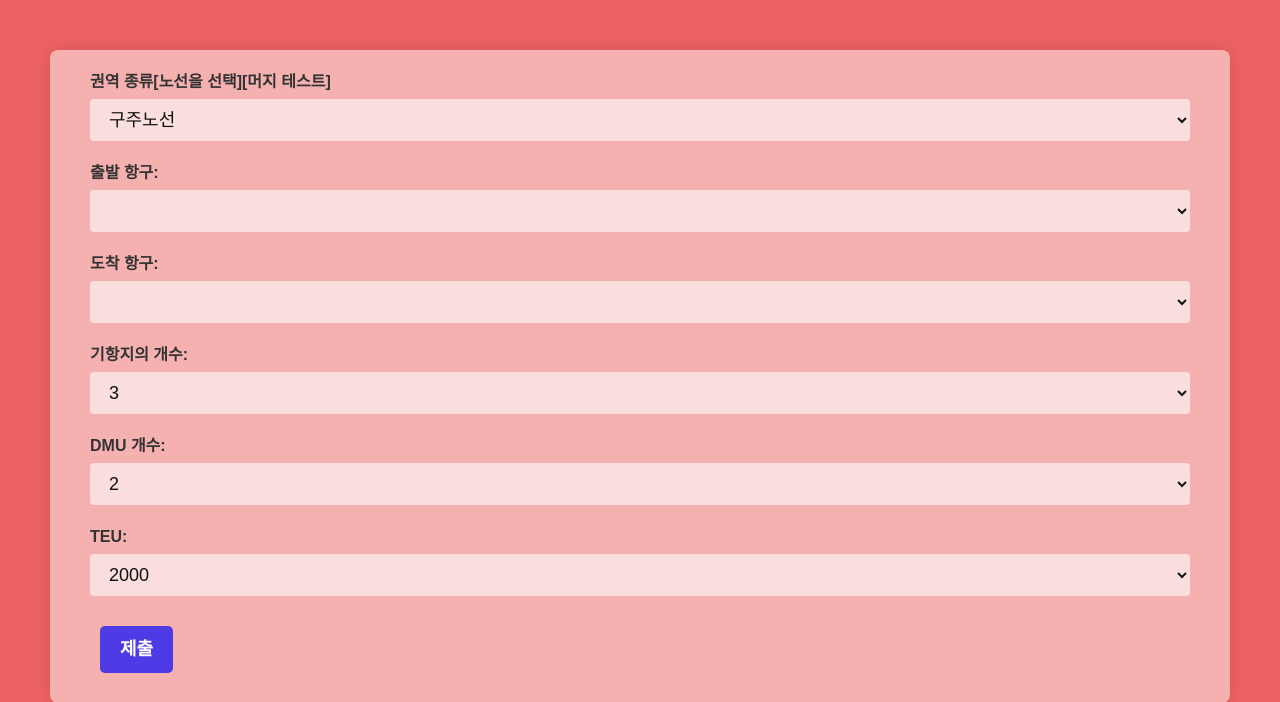
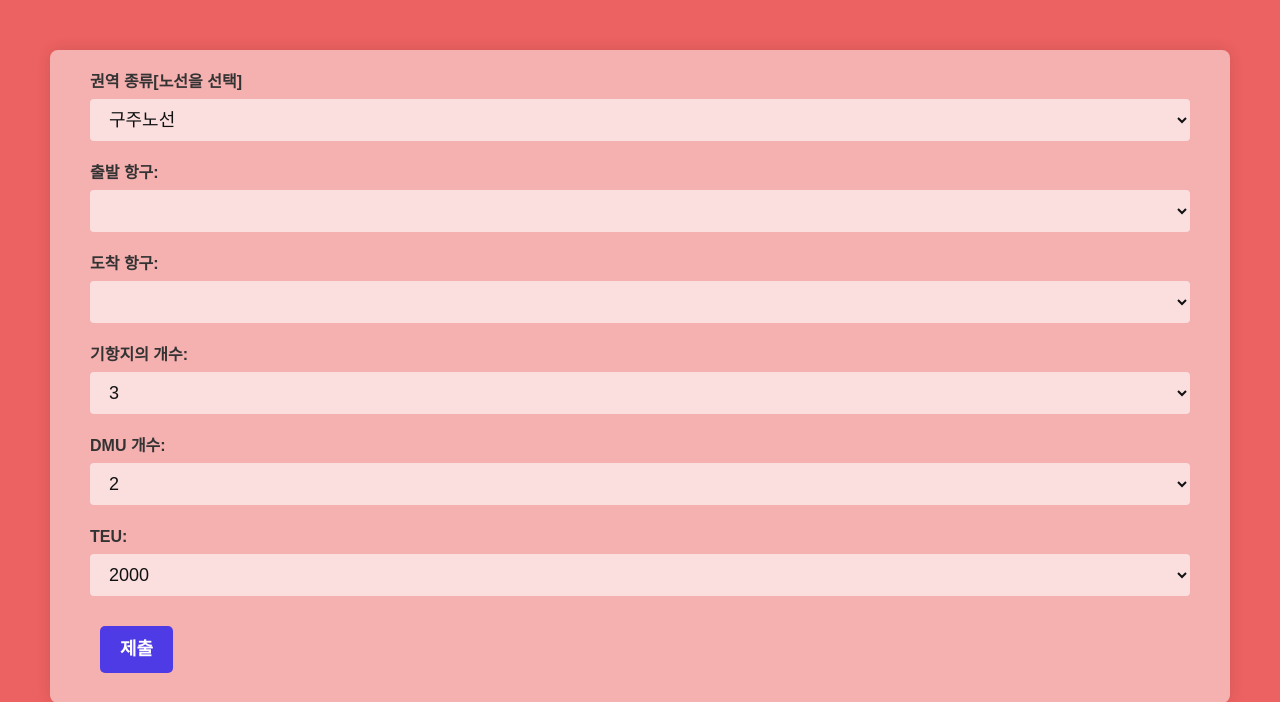
Before and after one commit to HaniumProject-LEU/ship_route_efficiency_analysis, a Node server app: page / in a window 1280 px wide. Shown: the top 702 px of the page. Run offline with Node 20, Linux system fonts and the light colour scheme; lists and menus that the app fills with data are empty.

Commit message:
CD 테스트 최종

```diff
--- a/public/views/page.ejs
+++ b/public/views/page.ejs
@@ -12,7 +12,7 @@
 <body>
     <form action="/chart_europe" method="GET" id="myForm">
         <div class="form-element">
-            <label for="region">권역 종류[노선을 선택][머지 테스트]</label>
+            <label for="region">권역 종류[노선을 선택]</label>
             <select id="region" name="region">
                 <option value="구주노선">구주노선</option>
                 <option value="미주노선">미주노선</option>
```
Also changed, not shown: .github/workflows/main.yml.
